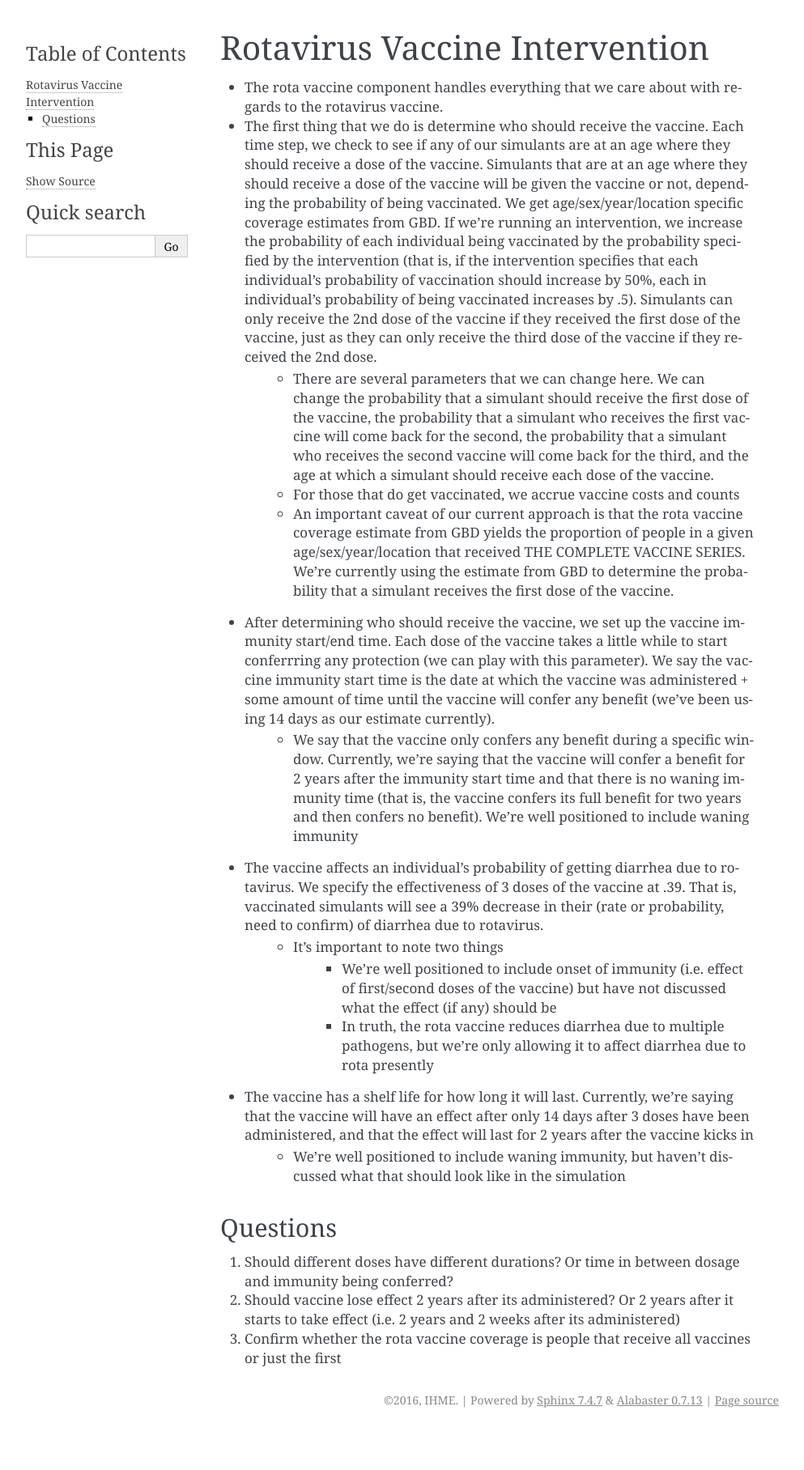
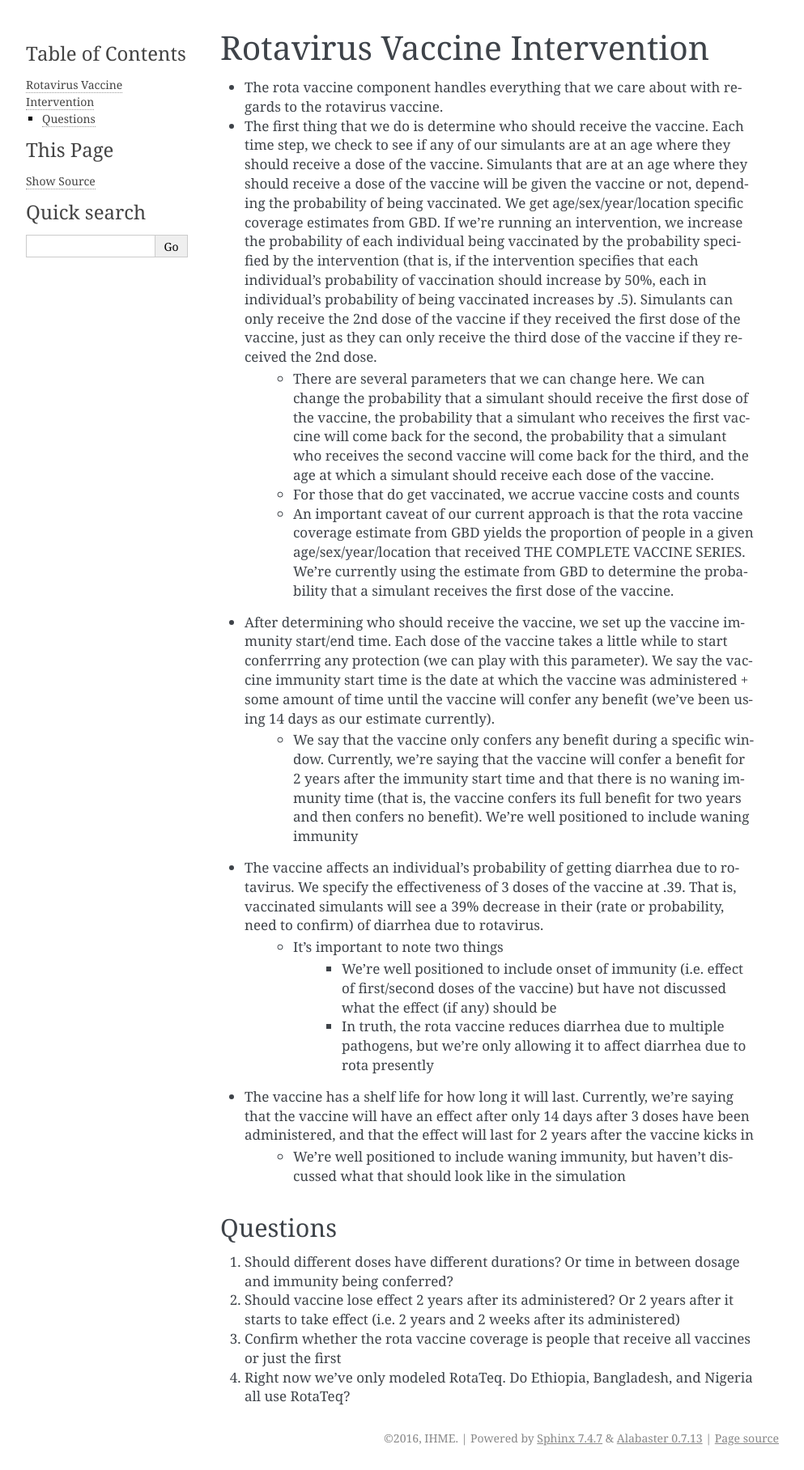
Before and after one commit to ihmeuw/vivarium_public_health, a Sphinx documentation site: the page built from docs/diarrhea_model_documentation/rota_vaccine.rst, in a window 1280 px wide. Shown: the whole page at 81% size, without its empty margins (148-1141 px from the left). Built offline with Sphinx 7.4.7, drawn with Linux system fonts in a browser that asks for light colours; before the commit the page ends 1769 px from its top, so only the background shows below that.

```diff
--- a/docs/diarrhea_model_documentation/rota_vaccine.rst
+++ b/docs/diarrhea_model_documentation/rota_vaccine.rst
@@ -21,3 +21,4 @@
 1. Should different doses have different durations? Or time in between dosage and immunity being conferred?
 2. Should vaccine lose effect 2 years after its administered? Or 2 years after it starts to take effect (i.e. 2 years and 2 weeks after its administered)
 3. Confirm whether the rota vaccine coverage is people that receive all vaccines or just the first
+4. Right now we've only modeled RotaTeq. Do Ethiopia, Bangladesh, and Nigeria all use RotaTeq?
```
